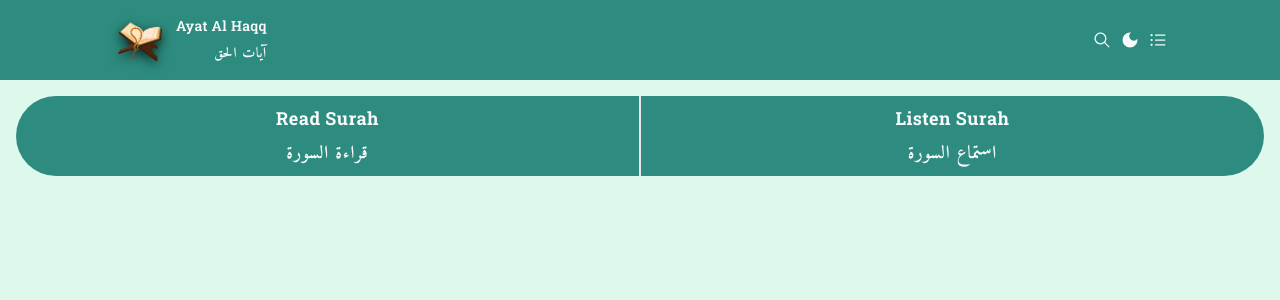
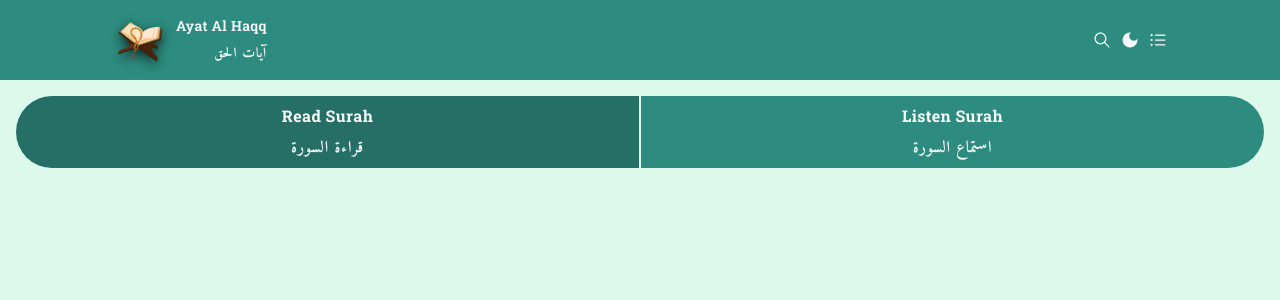
Before and after one commit to AyKrimino/AyatAlHaqq-Verses-of-Truth, a React (Vite) app: page / in a window 1280 px wide. Shown: the top 300 px of the page. Built offline with nearby package versions, Linux system fonts and the light colour scheme; no server answers; a web font is replaced by a local one.

Commit message:
surahMode select state

```diff
--- a/src/components/SurahHeader.jsx
+++ b/src/components/SurahHeader.jsx
@@ -1,24 +1,54 @@
+import { useContext } from "react";
 import { Link } from "react-router-dom";
+import { SurahContext } from "../context/SurahContext";
+import { ThemeContext } from "../context/ThemeContext";
 
 const SurahHeader = () => {
+  const { surahMode, setSurahMode } = useContext(SurahContext);
+  const { theme } = useContext(ThemeContext);
+
   return (
     <div className="p-4">
-      <div className="flex justify-center text-sm sm:text-base lg:text-lg">
+      <div className="flex justify-center text-sm sm:text-base">
         {/* Read Surah Button */}
         <Link
-          to={`/surah/1/read`}
-          className="w-full flex flex-col items-center gap-2 bg-[#2D8C7F] hover:bg-[#256F67] transition-all duration-300 ease-in-out text-gray-50 font-bold py-2 px-4 rounded-tl-full rounded-bl-full border-r"
+          onClick={() => setSurahMode("read")}
+          className={`w-full flex flex-col items-center gap-2 ${
+            theme === "light"
+              ? `${
+                  surahMode === "read" ? "bg-[#256F67]" : "bg-[#2D8C7F]"
+                } hover:bg-[#256F67]`
+              : `${
+                  surahMode === "read" ? "bg-[#0b4127]" : "bg-[#0d4a2c]"
+                } hover:bg-[#0b4127]`
+          } transition-all duration-300 ease-in-out text-gray-50 font-bold py-2 px-4 rounded-tl-full rounded-bl-full ${
+            theme === "dark" ? "border-[#121212]" : "border-[#DCF9EB]"
+          } border-r`}
         >
           <span className="font-english tracking-wide">Read Surah</span>
-          <span className="tracking-wider text-right font-arabic">قراءة السورة</span>
+          <span className="tracking-wider text-right font-arabic">
+            قراءة السورة
+          </span>
         </Link>
         {/* Listen Surah Button */}
         <Link
-          to={`/surah/1/listen`}
-          className="w-full flex flex-col items-center gap-2 bg-[#2D8C7F] hover:bg-[#256F67]  transition-all duration-300 ease-in-out text-gray-50 font-bold py-2 px-4 rounded-tr-full rounded-br-full border-l"
+          onClick={() => setSurahMode("listen")}
+          className={`w-full flex flex-col items-center gap-2 ${
+            theme === "light"
+              ? `${
+                  surahMode === "listen" ? "bg-[#256F67]" : "bg-[#2D8C7F]"
+                } hover:bg-[#256F67]`
+              : `${
+                  surahMode === "listen" ? "bg-[#0b4127]" : "bg-[#0d4a2c]"
+                } hover:bg-[#0b4127]`
+          } transition-all duration-300 ease-in-out text-gray-50 font-bold py-2 px-4 rounded-tr-full rounded-br-full ${
+            theme === "dark" ? "border-[#121212]" : "border-[#DCF9EB]"
+          } border-l`}
         >
           <span className="font-english tracking-wide">Listen Surah</span>
-          <span className="tracking-wider text-right font-arabic">استماع السورة</span>
+          <span className="tracking-wider text-right font-arabic">
+            استماع السورة
+          </span>
         </Link>
       </div>
     </div>
--- /dev/null
+++ b/src/context/SurahContext.jsx
@@ -0,0 +1,24 @@
+import { createContext, useEffect, useState } from "react";
+
+export const SurahContext = createContext();
+
+export const SurahProvider = ({ children }) => {
+  const [surahMode, setSurahMode] = useState(
+    () => localStorage.getItem("surahMode") || "read"
+  );
+
+  useEffect(() => {
+    localStorage.setItem("surahMode", surahMode);
+  }, [surahMode]);
+
+  const contextValue = {
+    surahMode,
+    setSurahMode,
+  };
+
+  return (
+    <SurahContext.Provider value={contextValue}>
+      {children}
+    </SurahContext.Provider>
+  );
+};
--- a/src/main.jsx
+++ b/src/main.jsx
@@ -5,13 +5,16 @@ import "./index.css";
 import { BrowserRouter } from "react-router-dom";
 import { ThemeProvider } from "./context/ThemeContext.jsx";
 import { ChaptersListProvider } from "./context/ChaptersListContext.jsx";
+import { SurahProvider } from "./context/SurahContext.jsx";
 
 createRoot(document.getElementById("root")).render(
   <StrictMode>
     <BrowserRouter>
       <ThemeProvider>
         <ChaptersListProvider>
-          <App />
+          <SurahProvider>
+            <App />
+          </SurahProvider>
         </ChaptersListProvider>
       </ThemeProvider>
     </BrowserRouter>
```
